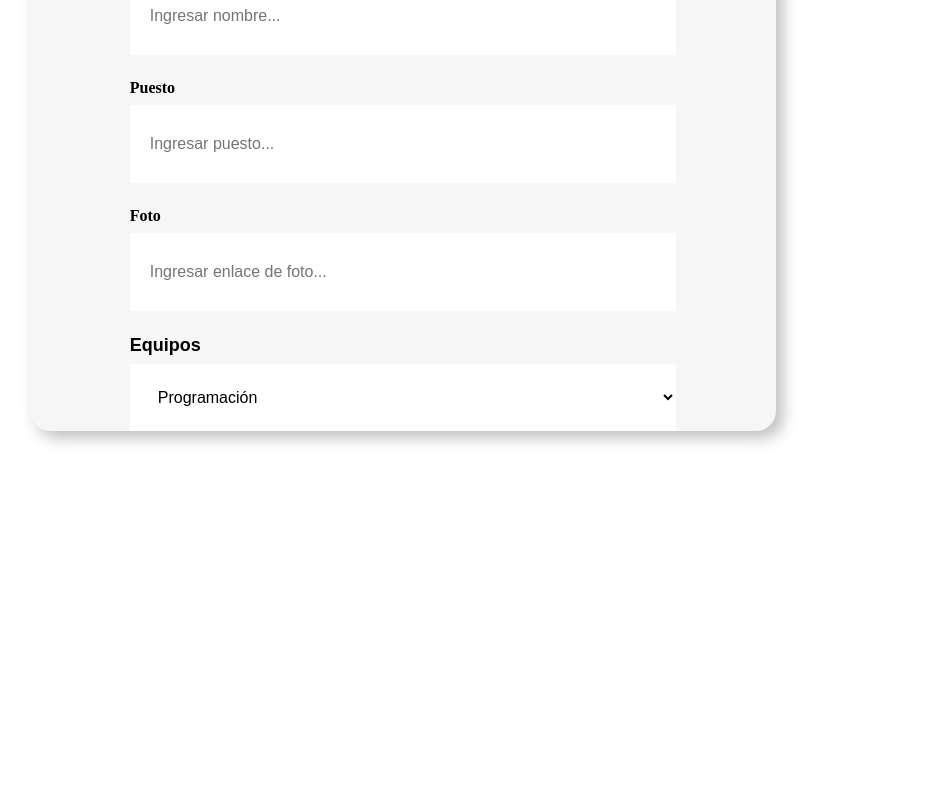
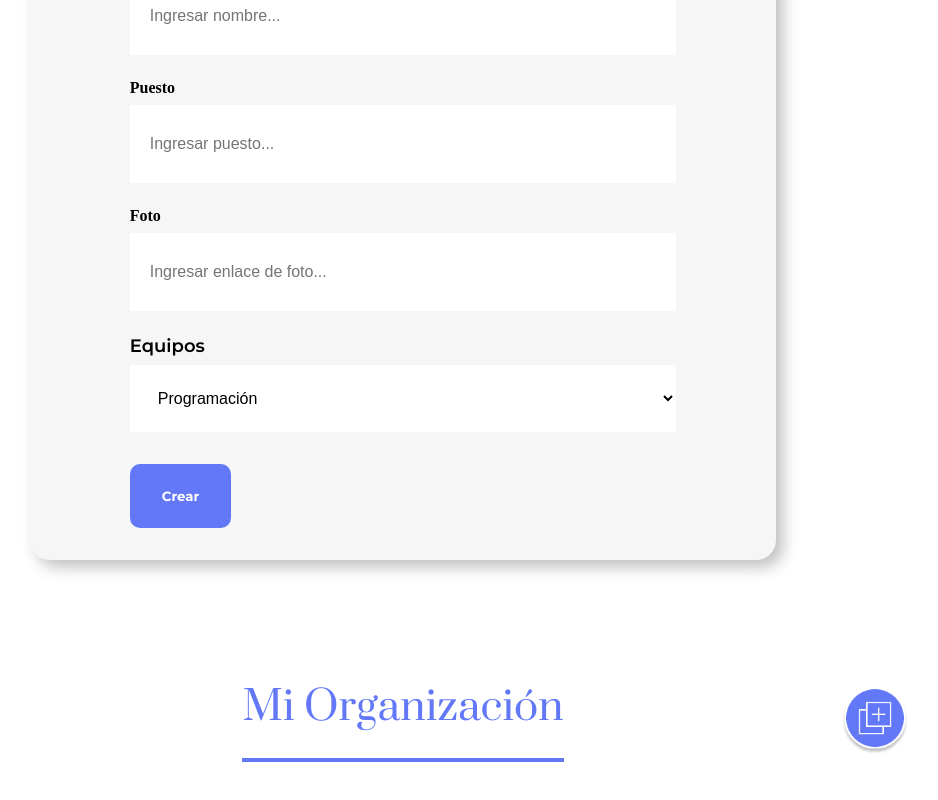
Before and after one commit to ThaliaOlvera/my-clinic, a React (Create React App) app: page / in a window 1280 px wide. Shown: the part 638-1438 px from the top of the page, without its empty margins (237-1175 px from the left). Before the commit the page ends 1149 px from the top, so only its background shows below. Built offline with nearby package versions, Linux system fonts and the light colour scheme.

Commit message:
Add: event mostrarFormulario

```diff
--- a/src/App.js
+++ b/src/App.js
@@ -1,13 +1,20 @@
-import logo from "./logo.svg";
+import { useState } from "react";
 import "./App.css";
 import Header from "./Componentes/Header/Header";
 import Formulario from "./Componentes/Formulario/Index";
+import MiOrg from "./Componentes/MiOrg";
 
 function App() {
+  const [mostrarFormulario, actualizarMostrar] = useState(true);
+  const cambiarMostrar = () => {
+    actualizarMostrar(!mostrarFormulario);
+  };
+
   return (
     <div>
       <Header />
-      <Formulario />
+      {mostrarFormulario === true ? <Formulario /> : <div></div>}
+      <MiOrg cambiarMostrar={cambiarMostrar} />
     </div>
   );
 }
--- /dev/null
+++ b/src/Componentes/Boton/Boton.css
@@ -0,0 +1,15 @@
+.boton {
+  background-color: #6278f7;
+  border-radius: 10px;
+  font-weight: 700;
+  font-family: "Montserrat", sans-serif;
+  padding: 24px 32px;
+  border: none;
+  color: #fff;
+  margin: 32px 0px;
+  cursor: pointer;
+}
+
+.boton:hover {
+  color: #95ffd4;
+}
--- /dev/null
+++ b/src/Componentes/Boton/index.js
@@ -0,0 +1,7 @@
+import "./Boton.css";
+
+const Boton = (props) => {
+  return <button className="boton"> {props.texto} </button>;
+};
+
+export default Boton;
--- a/src/Componentes/CampoTexto/index.js
+++ b/src/Componentes/CampoTexto/index.js
@@ -5,7 +5,7 @@ const CampoTexto = (props) => {
   return (
     <div className="campo-texto">
       <label>{props.titulo}</label>
-      <input placeholder={placeholderModificado} />
+      <input placeholder={placeholderModificado} required={props.required} />
     </div>
   );
 };
--- a/src/Componentes/Formulario/Index.js
+++ b/src/Componentes/Formulario/Index.js
@@ -1,16 +1,25 @@
 import "./Formulario.css";
 import CampoTexto from "../CampoTexto";
 import ListaOpciones from "../ListaOpciones";
+import Boton from "../Boton";
 
 const Formulario = () => {
+  const manejarEnvio = (e) => {
+    return e.preventDefault();
+  };
   return (
     <section className="formulario">
-      <form>
+      <form onSubmit={manejarEnvio}>
         <h2>Rellena el formulario para crear el colaborador.</h2>
-        <CampoTexto titulo="Nombre" placeholder="Ingresar nombre" />
-        <CampoTexto titulo="Puesto" placeholder="Ingresar puesto" />
-        <CampoTexto titulo="Foto" placeholder="Ingresar enlace de foto" />
+        <CampoTexto titulo="Nombre" placeholder="Ingresar nombre" required />
+        <CampoTexto titulo="Puesto" placeholder="Ingresar puesto" required />
+        <CampoTexto
+          titulo="Foto"
+          placeholder="Ingresar enlace de foto"
+          required
+        />
         <ListaOpciones />
+        <Boton texto="Crear" />
       </form>
     </section>
   );
--- a/src/Componentes/ListaOpciones/ListaOpciones.css
+++ b/src/Componentes/ListaOpciones/ListaOpciones.css
@@ -2,7 +2,7 @@
   display: block;
   font-size: 18px;
   font-weight: 600;
-  font-family: "Monserrat", sans-serif;
+  font-family: "Montserrat", sans-serif;
   margin-bottom: 8px;
 }
 
--- /dev/null
+++ b/src/Componentes/MiOrg/MiOrg.css
@@ -0,0 +1,22 @@
+.orgSection {
+  width: 100%;
+  display: flex;
+  justify-content: center;
+  align-items: center;
+}
+
+.title {
+  color: #6278f7;
+  font-size: 40px;
+  font-weight: 400;
+  padding-bottom: 24px;
+  border-bottom: 4px solid #6278f7;
+}
+
+.orgSection img {
+  width: 80px;
+  height: 80px;
+  position: absolute;
+  right: 10%;
+  cursor: pointer;
+}
--- /dev/null
+++ b/src/Componentes/MiOrg/index.js
@@ -0,0 +1,12 @@
+import "./MiOrg.css";
+
+const MiOrg = (props) => {
+  return (
+    <section className="orgSection">
+      <h3 className="title">Mi Organización</h3>
+      <img src="/img/Add.png" alt="Icono Suma" onClick={props.cambiarMostrar} />
+    </section>
+  );
+};
+
+export default MiOrg;
```
Also changed, not shown: public/Img/Add.png (added).
